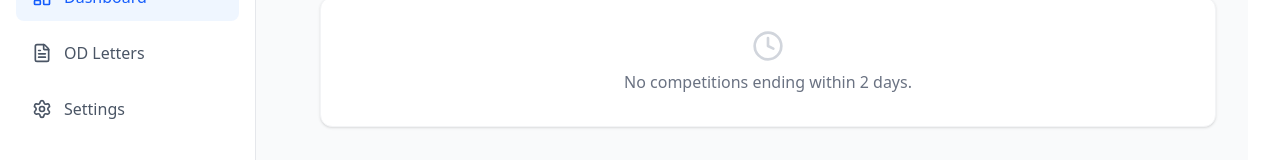
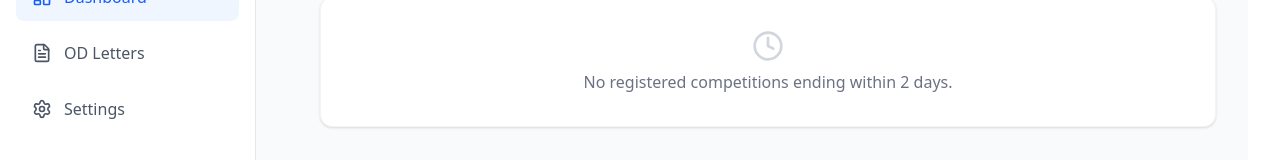
Before and after one commit to TeamThunderr/Competition, a React app in the folder competition-platform/frontend/: page /student in a window 1280 px wide. Shown: the part 203-363 px from the top of the page. Built offline with nearby package versions, Linux system fonts and the light colour scheme; the HTML template or start-up script is replaced by a standard one.

Commit message:
feat: implement student dashboard with competition listings, status checks, proof uploads, and OD requests

```diff
--- a/competition-platform/frontend/src/pages/student/StudentDashboard.jsx
+++ b/competition-platform/frontend/src/pages/student/StudentDashboard.jsx
@@ -137,6 +137,7 @@ const StudentDashboard = () => {
 
                     {competitions.filter(comp => {
                         if (!comp.registration_deadline) return false;
+                        if (!comp.my_registration) return false;
                         const deadline = new Date(comp.registration_deadline);
                         const now = new Date();
                         const twoDaysInMs = 2 * 24 * 60 * 60 * 1000;
@@ -146,6 +147,7 @@ const StudentDashboard = () => {
                         <div className="grid grid-cols-1 md:grid-cols-2 lg:grid-cols-3 gap-6">
                             {competitions.filter(comp => {
                                 if (!comp.registration_deadline) return false;
+                                if (!comp.my_registration) return false;
                                 const deadline = new Date(comp.registration_deadline);
                                 const now = new Date();
                                 const twoDaysInMs = 2 * 24 * 60 * 60 * 1000;
@@ -158,7 +160,7 @@ const StudentDashboard = () => {
                     ) : (
                         <div className="bg-white p-8 rounded-xl border border-gray-100 text-center shadow-sm">
                             <Clock className="mx-auto text-gray-300 mb-2" size={32} />
-                            <p className="text-gray-500">No competitions ending within 2 days.</p>
+                            <p className="text-gray-500">No registered competitions ending within 2 days.</p>
                         </div>
                     )}
                 </section>
```
